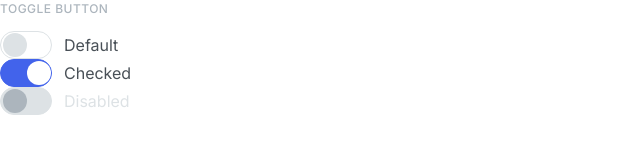
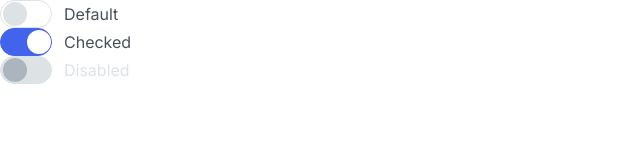
Before and after one commit to js-tasks-ru/htmlcss-20220616_t3131653, a website: page 07-lection5/03-toggler/index.html in a window 1280 px wide. Shown: the whole page, without its empty margins (0-640 px from the left). Drawn offline with Linux system fonts and the light colour scheme.

Commit message:
add toggler delete title

```diff
--- a/07-lection5/03-toggler/index.html
+++ b/07-lection5/03-toggler/index.html
@@ -10,9 +10,7 @@
 <body>
 
 
-    <div class="title">Toggle button</div>
-
-    <label class="toggler toggler_default">
+       <label class="toggler toggler_default">
         <input type="checkbox" class="toggler__input">
         <div class="toggler__state">
             <div class="toggler__control">
--- a/07-lection5/03-toggler/toggler.css
+++ b/07-lection5/03-toggler/toggler.css
@@ -1,4 +1,4 @@
-.title {
+/* .title {
 	font-family: 'Inter';
 	font-style: normal;
 	font-weight: 500;
@@ -8,7 +8,7 @@
 	text-transform: uppercase;
 	color: var(--alternate-control);
 	padding-bottom: 13px;
-}
+} */
 
 .toggler {
 	display: flex;
```
